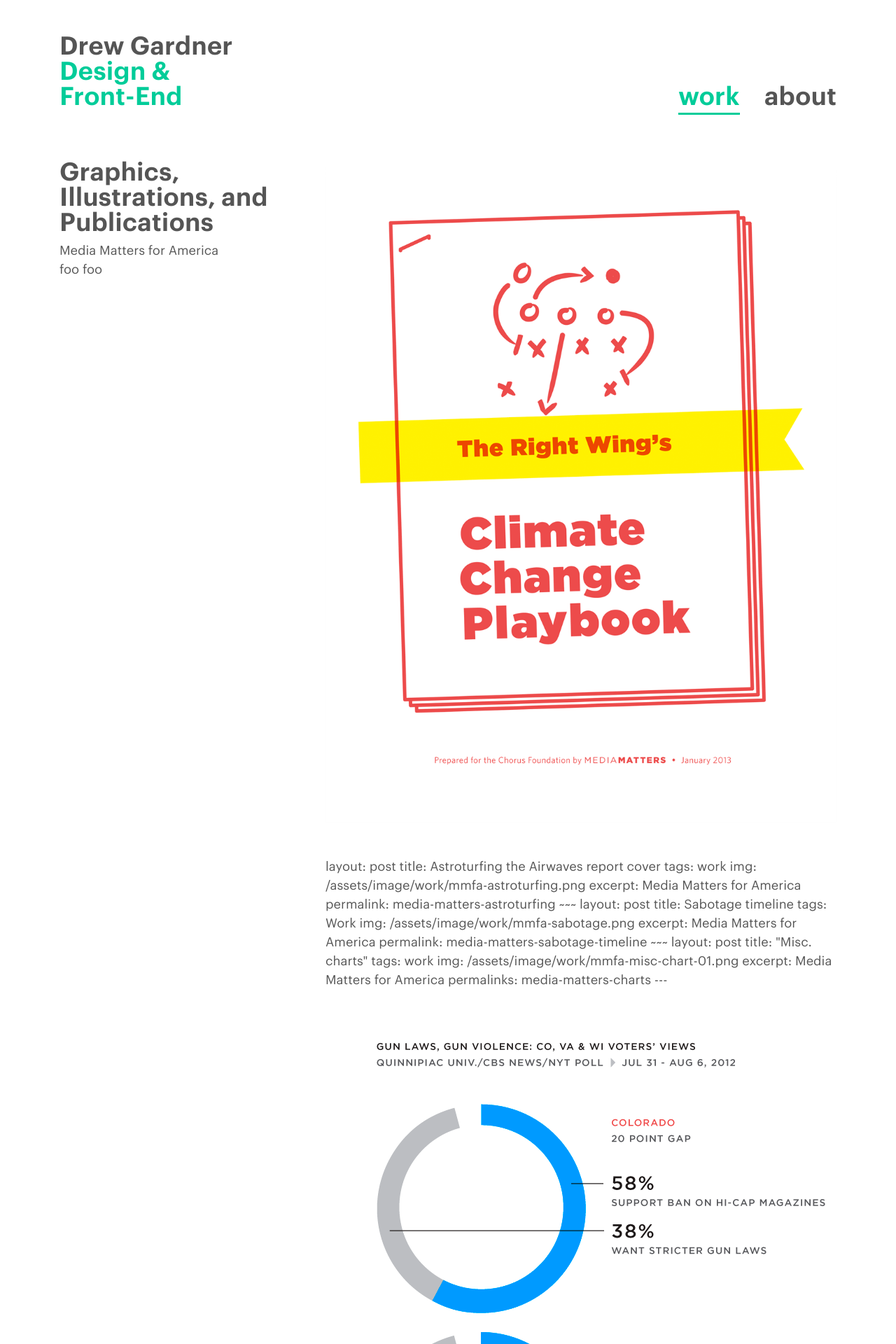
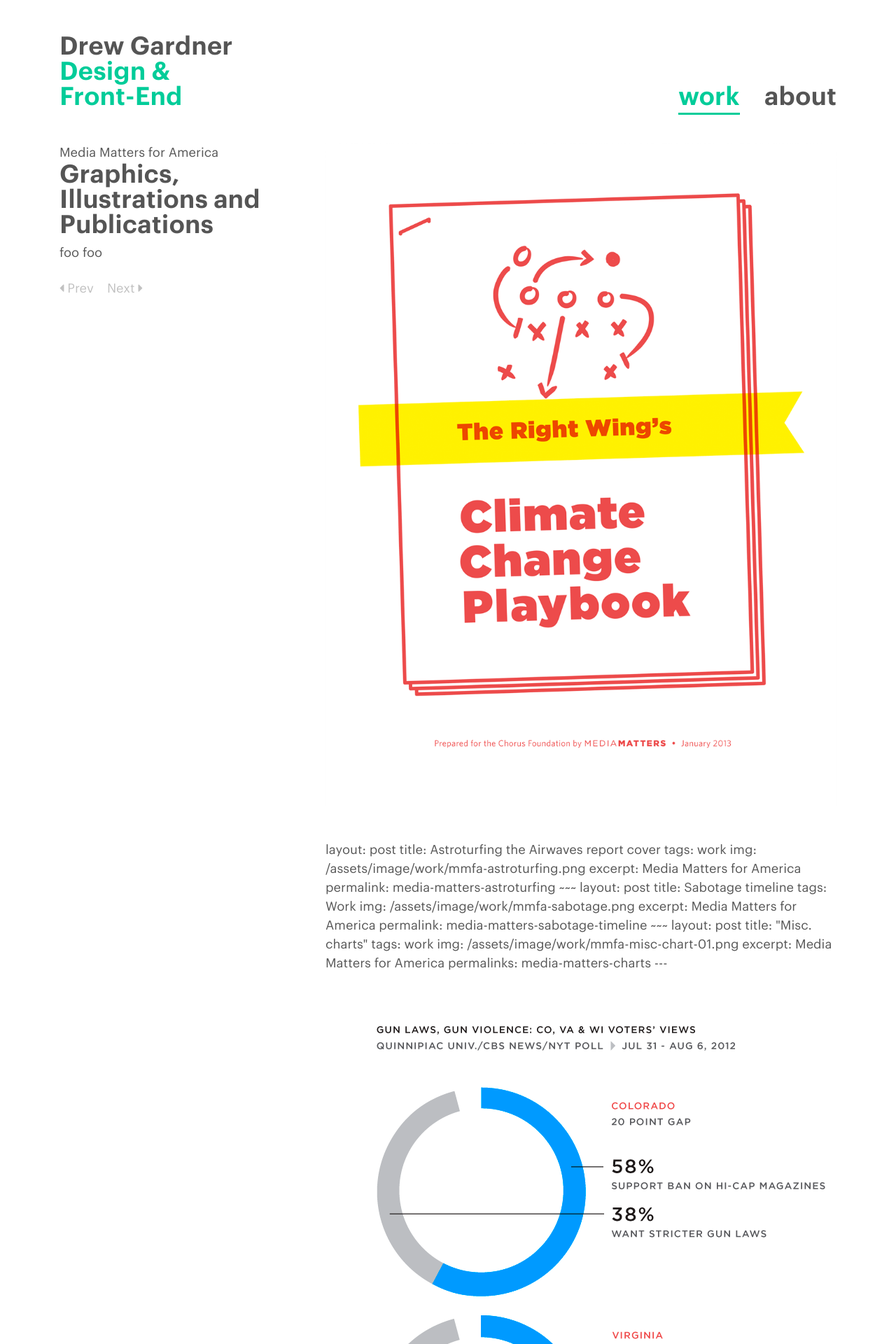
Before and after one commit to dreeeeewwwww/dreeeeewwwww.github.io, a Jekyll site: the page built from _posts/2015-08-20-mmfa.html, in a window 1280 px wide. Shown: the top 1920 px of the page at 70% size. Built offline with Jekyll 4.4.1, drawn with Linux system fonts in a browser that asks for light colours; nearby versions of some CDN libraries.

Commit message:
begin post layout

```diff
--- a/_layouts/post.html
+++ b/_layouts/post.html
@@ -4,17 +4,28 @@
   <body>
     {% include nav.html %}
     <div class="container">
-      <div class="row my-4 py-4">
+      <div class="row my-4 pb-4">
+        <div class="col-4">
+          {% if page.org != null %}
+            {{ page.org }}<br />
+          {% endif %}
+          <h1>{{ page.title }}</h1>
 
-        <div class="col-4">
-          <h1>{{ page.title }}</h1>
-          {% if page.org != null %}
-            {{ page.org }}<br/>
-          {% endif %}
           {{ page.excerpt }}
           {% if page.attribution != null %}
             <small class="attribution">{{ page.attribution }}</small>
           {% endif %}
+          <div class="d-block my-4">
+            {% if page.next.url %}
+              <a class="next" href="{{page.next.url}}"><i class="fa fa-caret-left" aria-hidden="true"></i> Prev</a>
+            {% endif %}
+            {% if page.previous.url and page.next.url %}
+              &nbsp;&nbsp;
+            {% endif %}
+            {% if page.previous.url %}
+              <a class="prev" href="{{page.previous.url}}">Next <i class="fa fa-caret-right" aria-hidden="true"></i></a>
+            {% endif %}
+          </div>
         </div>
         <div class="col-8">
           <img class="img-fluid" src="{{ page.img }}" />
--- a/_posts/2015-08-20-mmfa.html
+++ b/_posts/2015-08-20-mmfa.html
@@ -1,7 +1,7 @@
 ---
 layout: post
 nav: Work
-title: Graphics, Illustrations, and Publications
+title: Graphics, Illustrations and Publications
 org: Media Matters for America
 excerpt: foo foo
 img: /assets/image/work/mmfa-climate-playbook.png
--- a/assets/_sass/site.scss
+++ b/assets/_sass/site.scss
@@ -208,6 +208,14 @@
     }
   }
 }
+// WORK
+a.prev, a.next{
+  color:$grey-c1;
+  padding-bottom:4px;
+  &:hover{
+    color:$green;
+  }
+}
 /* CSS3 FADEIN */
 @-webkit-keyframes fadeIn { from { opacity:0; } to { opacity:1; } }
 @-moz-keyframes fadeIn { from { opacity:0; } to { opacity:1; } }
```
